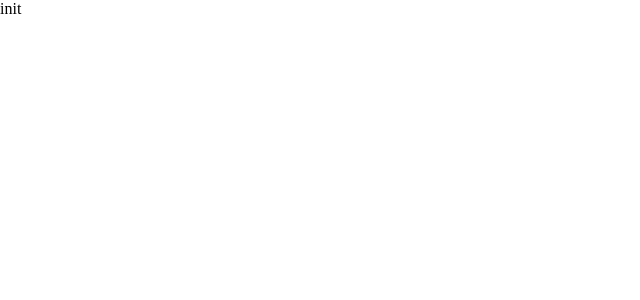
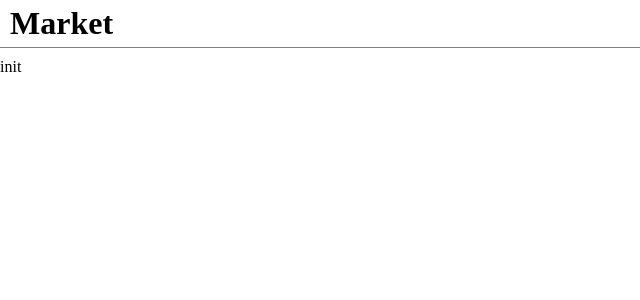
Before and after one commit to kpodmasko/binance-market, a React (Create React App) app: page / in a window 1280 px wide. Shown: the top 300 px of the page, without its empty margins (0-640 px from the left). Built offline with nearby package versions, Linux system fonts and the light colour scheme.

Commit message:
implemented Header

```diff
--- a/src/components/App/App.css
+++ b/src/components/App/App.css
@@ -0,0 +1,3 @@
+.app__header {
+    margin: 0 0 10px;
+}
--- a/src/components/App/App.jsx
+++ b/src/components/App/App.jsx
@@ -1,9 +1,13 @@
 import React from 'react';
+
+import Header from '../Header';
+import {testIds} from "../../utils/constants";
+
 import './App.css';
-import {testIds} from "../../utils/constants";
 
 function App() {
     return <div data-testid={testIds.app}>
+        <Header title='Market' className='app__header'/>
         init
     </div>
 }
--- /dev/null
+++ b/src/components/Header/Header.css
@@ -0,0 +1,8 @@
+header {
+    padding: 5px 10px;
+    border-bottom: 1px solid gray;
+}
+
+h1 {
+    margin: 0
+}
--- /dev/null
+++ b/src/components/Header/Header.jsx
@@ -0,0 +1,15 @@
+import React from 'react';
+
+import {testIds} from "../../utils/constants";
+
+import './Header.css';
+
+function Header({title = '', className = ''}) {
+    const classes = `header ${className}`;
+
+    return <header className={classes} data-testid={testIds.header}>
+        <h1>{title}</h1>
+    </header>
+}
+
+export default Header;
--- /dev/null
+++ b/src/components/Header/index.js
@@ -0,0 +1 @@
+export {default} from './Header'
```
Also changed, not shown: 2 other files (tests, documents, lock files or other folders).
